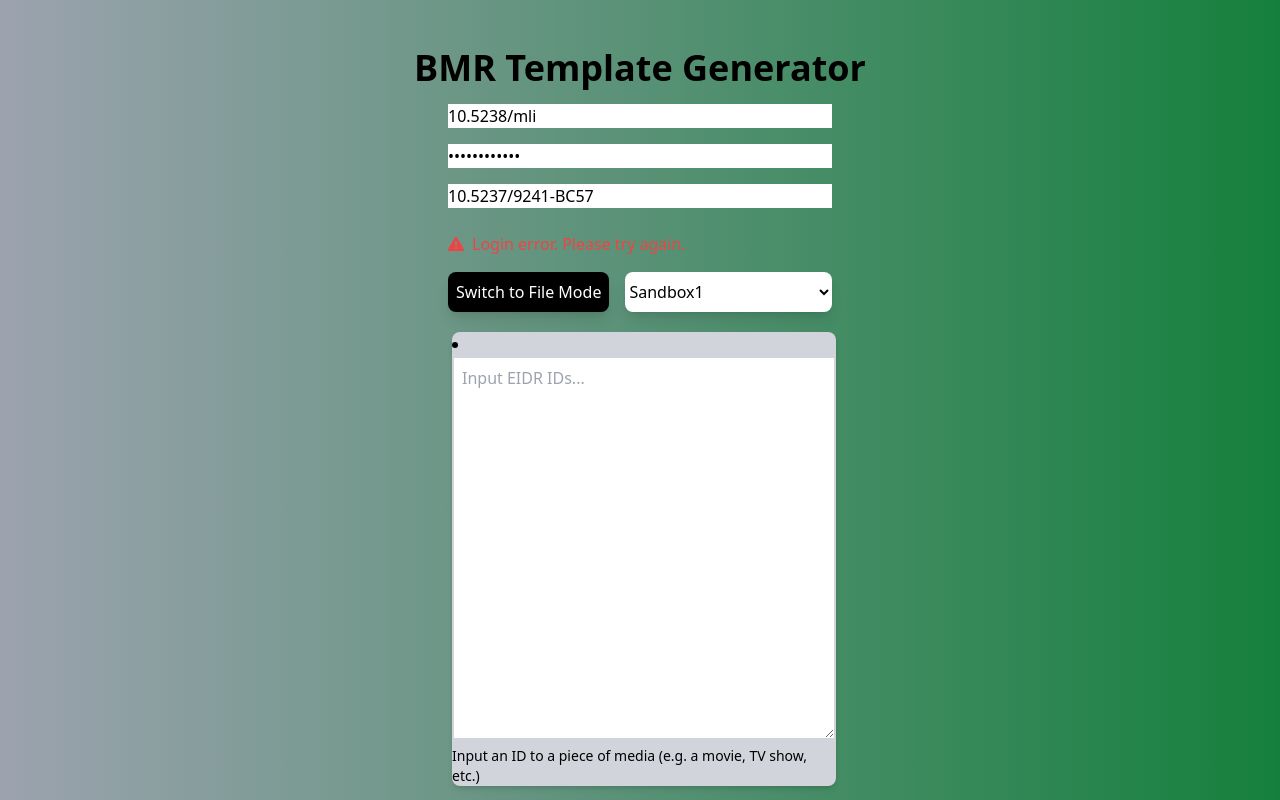
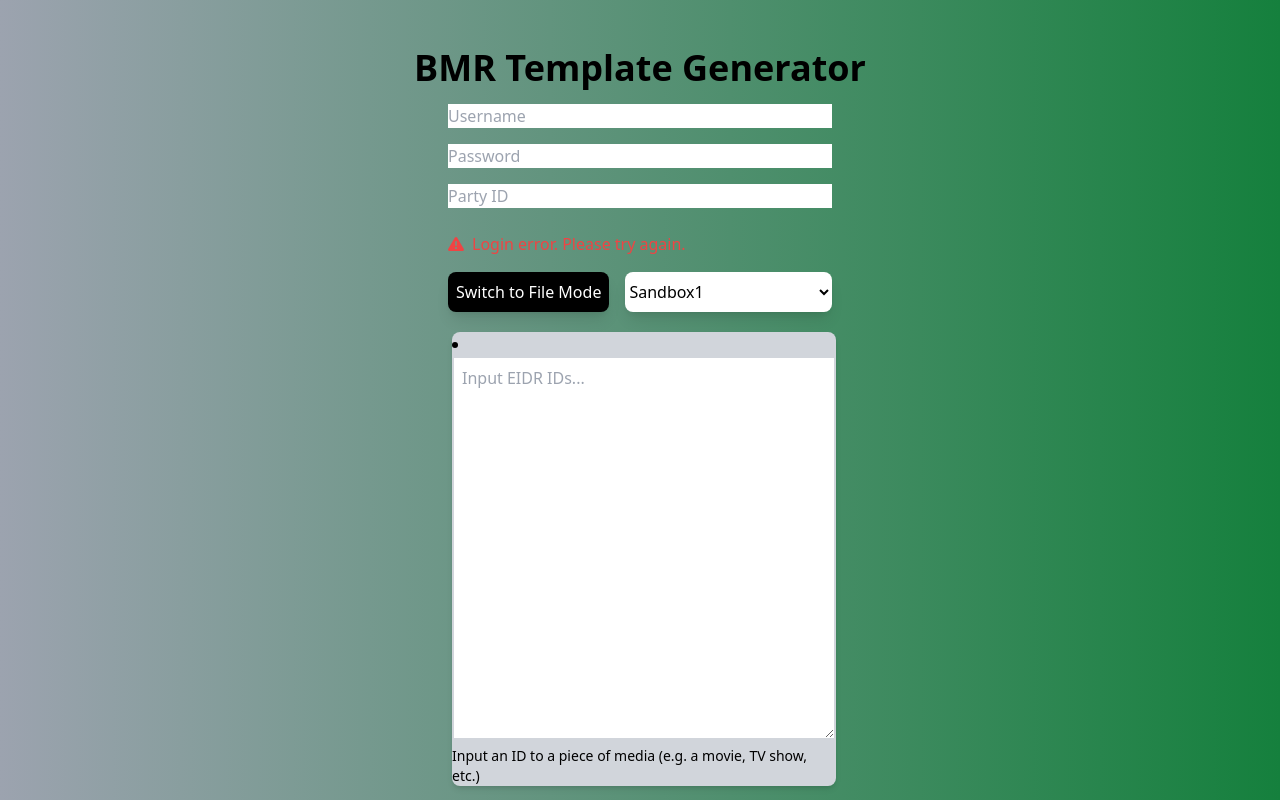
Before and after one commit to EIDR-ID/generatebmr, a React (Create React App) app in the folder client/: page / in a window 1280 px wide. Shown: the top 800 px of the page. Built offline with nearby package versions, Linux system fonts and the light colour scheme; no server answers.

Commit message:
Empty credentials

```diff
--- a/client/src/App.jsx
+++ b/client/src/App.jsx
@@ -42,9 +42,9 @@ const App = () => {
 	const [selectedOption, setSelectedOption] = useState("sandbox1");
 	const [loginError, setLoginError] = useState("");
 	const [loginInfo, setLoginInfo] = useState({
-		username: "10.5238/mli",
-		password: "hknnB{gGhWZg",
-		partyID: "10.5237/9241-BC57",
+		username: "",
+		password: "",
+		partyID: "",
 	});
 	useEffect(() => {
 		const getUser = async () => {
```
